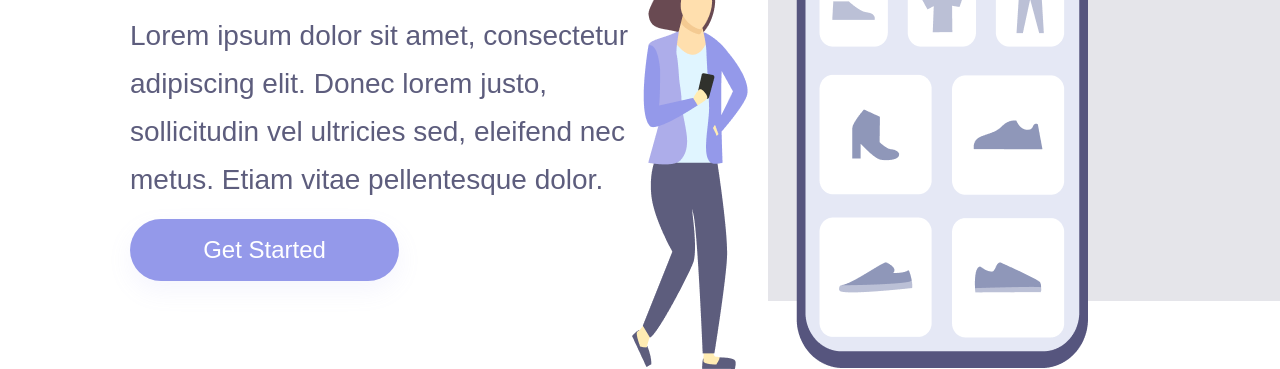
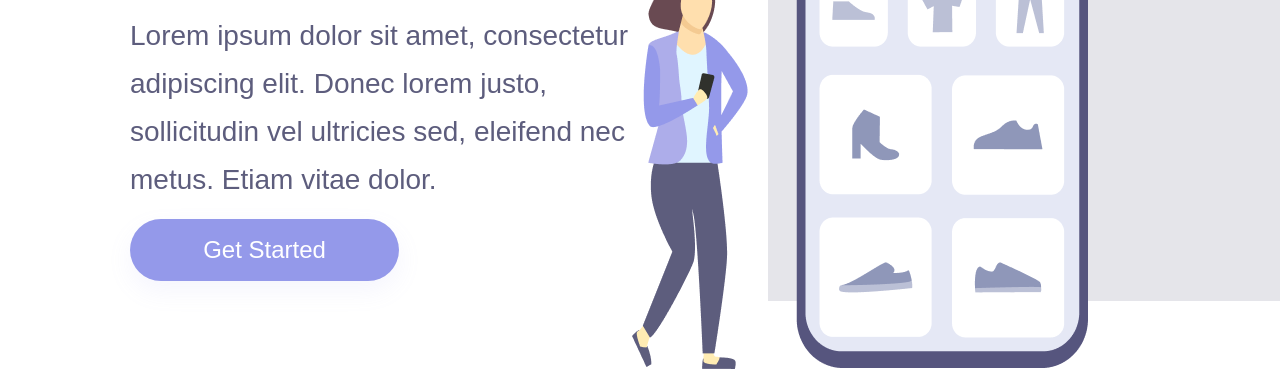
Before and after one commit to camillalarissa/Easy, a plain HTML site: page index.html in a window 1280 px wide. Shown: the part 499-868 px from the top of the page. Drawn offline with Linux system fonts and the light colour scheme; a web font is replaced by a local one.

Commit message:
Alteraçao texto

```diff
--- a/index.html
+++ b/index.html
@@ -20,7 +20,7 @@
         <p>
             Lorem ipsum dolor sit amet, consectetur adipiscing
             elit. Donec lorem justo, sollicitudin vel ultricies sed,
-            eleifend nec metus. Etiam vitae pellentesque dolor.
+            eleifend nec metus. Etiam vitae  dolor.
         </p>
         <button>Get Started</button>
     </section>
```
